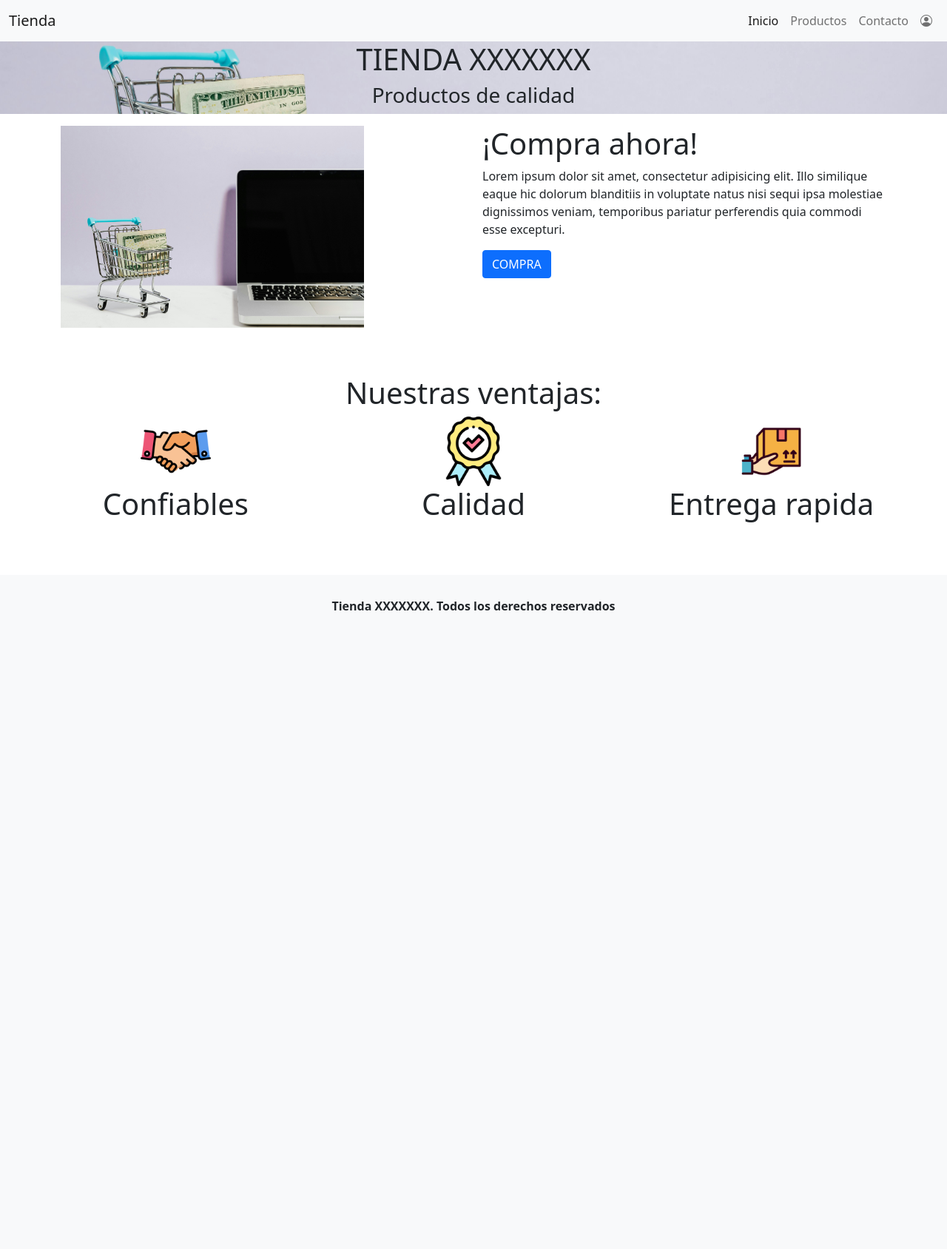
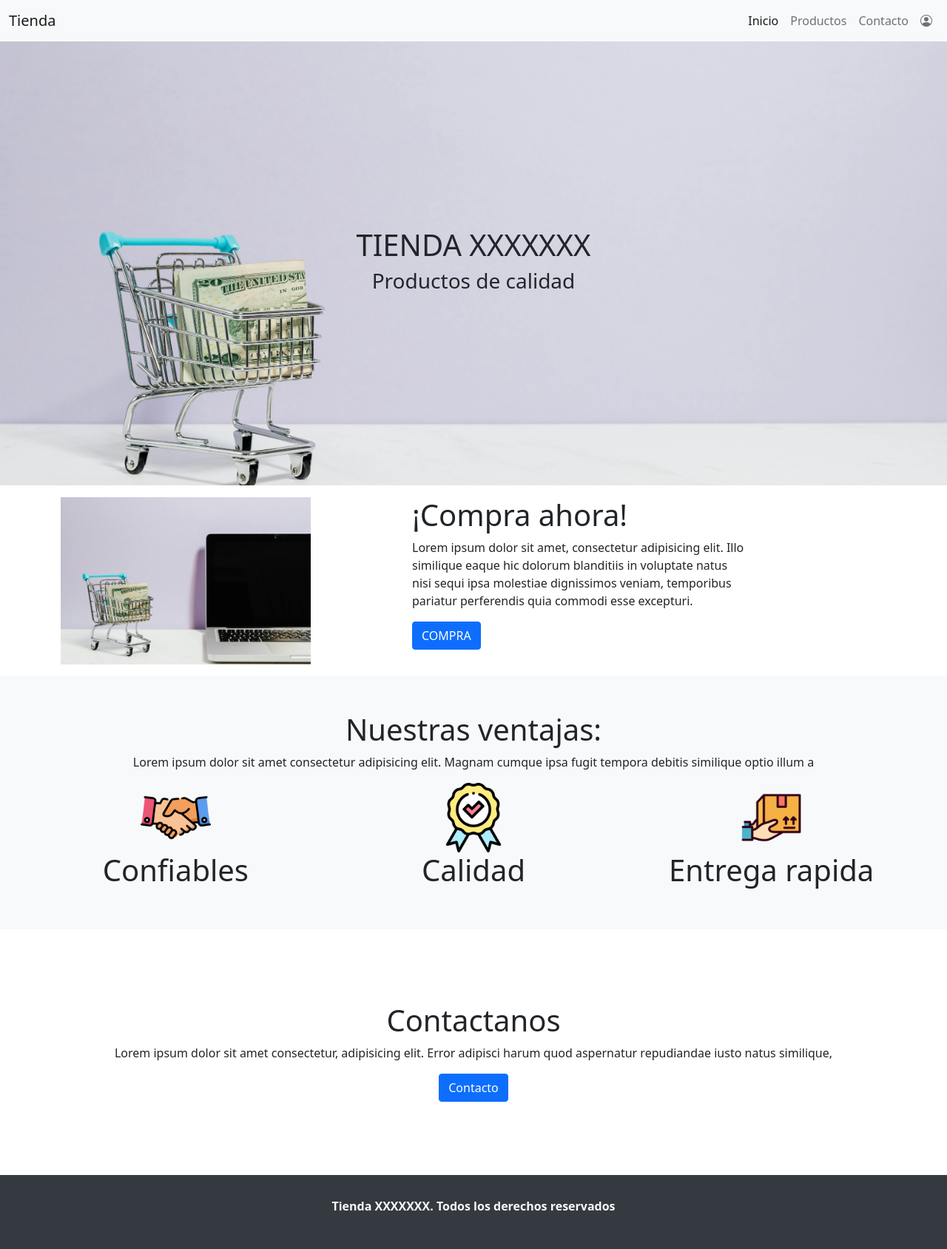
Before and after one commit to emiliooarrig/tienda-chinos-main, a PHP site: page / in a window 1280 px wide. Shown: the whole page at 74% size. Before the commit the page ends 825 px from the top, so only its background shows below. Run offline with PHP 8.4, Linux system fonts and the light colour scheme.

Commit message:
Cambios en el diseño

```diff
--- a/contacto/contacto.php
+++ b/contacto/contacto.php
@@ -45,7 +45,7 @@
 
     <div class="container d-flex flex-column justify-content-around">
 
-        <div class="row row-cols-1 row-cols-md-2 g-4 mt-3 bg-light shadow">
+        <div class="row row-cols-1 row-cols-md-2 mt-3 bg-light shadow">
             <div class="col d-flex justify-content-center">
                 <img src="contacto-img.png" alt="" class="w-50">
             </div>
@@ -58,7 +58,7 @@
             </div>
         </div>
 
-        <div class="row row-cols-1 row-cols-md-2 g-4 mt-3 bg-light shadow">
+        <div class="row row-cols-1 row-cols-md-2 mt-3 bg-light shadow">
             <div class="col d-flex flex-column justify-content-center">
                 <h1> Correo electrónico </h1>
                 <p>
--- a/index.php
+++ b/index.php
@@ -6,7 +6,7 @@
     <meta name="viewport" content="width=device-width, initial-scale=1.0">
     <link rel="stylesheet" href="https://cdn.jsdelivr.net/npm/bootstrap-icons@1.11.3/font/bootstrap-icons.min.css">
     <link href="https://cdn.jsdelivr.net/npm/bootstrap@5.0.2/dist/css/bootstrap.min.css" rel="stylesheet" integrity="sha384-EVSTQN3/azprG1Anm3QDgpJLIm9Nao0Yz1ztcQTwFspd3yD65VohhpuuCOmLASjC" crossorigin="anonymous">
-    <link rel="stylesheet" href="style.css">
+    <!-- <link rel="stylesheet" href="style.css"> -->
     <title>Inicio</title>
 </head>
 
@@ -38,6 +38,15 @@
     </nav>
 
 
+    <style>
+        .portada {
+
+            height: 600px;
+            background-repeat: no-repeat;
+            background-size: auto;
+
+        }
+    </style>
     <div class="container-fluid d-flex flex-column align-items-center justify-content-center portada" style="background: url(img/img-index-2.jpg); background-size: cover; background-repeat: no-repeat; background-position: center;">
         <h1> TIENDA XXXXXXX</h1>
         <h3> Productos de calidad </h3>
@@ -45,13 +54,13 @@
 
 
     <div class="container compra d-flex flex-row align-items-center justify-content-center mt-3 mb-3">
-        <div class="row row-cols-1 row-cols-md-2 g-4">
-            <div class="col">
+        <div class="row row-cols-1 row-cols-md-2">
+            <div class="col-10 col-md-5">
                 <img src="img/fondo-index.jpg" alt="" class="img w-75">
             </div>
 
-            <div class="col align-items-center">
-                <h1 class = "text-dark"> ¡Compra ahora!</h1>
+            <div class="col-10 col-md-5 align-items-center">
+                <h1 class="text-dark"> ¡Compra ahora!</h1>
                 <p>
                     Lorem ipsum dolor sit amet, consectetur adipisicing elit. Illo similique eaque hic dolorum blanditiis in voluptate natus nisi sequi ipsa molestiae dignissimos veniam,
                     temporibus pariatur perferendis quia commodi esse excepturi.
@@ -61,25 +70,41 @@
         </div>
     </div>
 
-    <div class="container-fluid d-flex justify-content-around align-items-center flex-column mt-3 mb-3 p-5 beneficios">
-        <h1> Nuestras ventajas:  </h1>
-        <div class="row row-cols-1 row-cols-md-3 g-4 justify-content-center">
+    <div class="container-fluid d-flex justify-content-around bg-light align-items-center flex-column mt-3 mb-3 p-5 beneficios">
+        <h1> Nuestras ventajas: </h1>
+        <p>
+            Lorem ipsum dolor sit amet consectetur adipisicing elit. Magnam cumque ipsa fugit tempora debitis similique optio illum a
+        </p>
+        <div class="row row-cols-1 row-cols-md-3 justify-content-center">
             <div class="col d-flex flex-column align-items-center justify-content-center text-center">
                 <img src="img/apreton-de-manos.png" alt="" class="w-25">
                 <h1 class="fw-light"> Confiables </h1>
             </div>
             <div class="col d-flex flex-column align-items-center justify-content-center text-center">
                 <img src="img/calidad.png" alt="" class="w-25">
-                <h1 class = "fw-light"> Calidad </h1>
+                <h1 class="fw-light"> Calidad </h1>
             </div>
             <div class="col d-flex flex-column align-items-center justify-content-center text-center">
                 <img src="img/entrega-de-paquetes.png" alt="" class="w-25">
-                <h1 class = "fw-light"> Entrega rapida </h1>
+                <h1 class="fw-light"> Entrega rapida </h1>
             </div>
         </div>
     </div>
 
-    <footer class="container-fluid d-flex align-items-center justify-content-center bg-light mt-3" style="height: 100px;">
+    <div class="container d-flex flex-column justify-content-center" style="height: 300px;">
+        <div class="row">
+            <div class="col text-center">
+                <h1> Contactanos </h1>
+                <p>
+                    Lorem ipsum dolor sit amet consectetur, adipisicing elit. Error adipisci harum quod aspernatur repudiandae iusto natus similique,
+                </p>
+
+                <a href="contacto/contacto.php" class="btn btn-primary"> Contacto </a>
+            </div>
+        </div>
+    </div>
+
+    <footer class="container-fluid d-flex align-items-center justify-content-center text-light mt-3" style="height: 100px; background-color: #343A40;">
         <p class="fw-bolder">
             Tienda XXXXXXX. Todos los derechos reservados
         </p>
```
